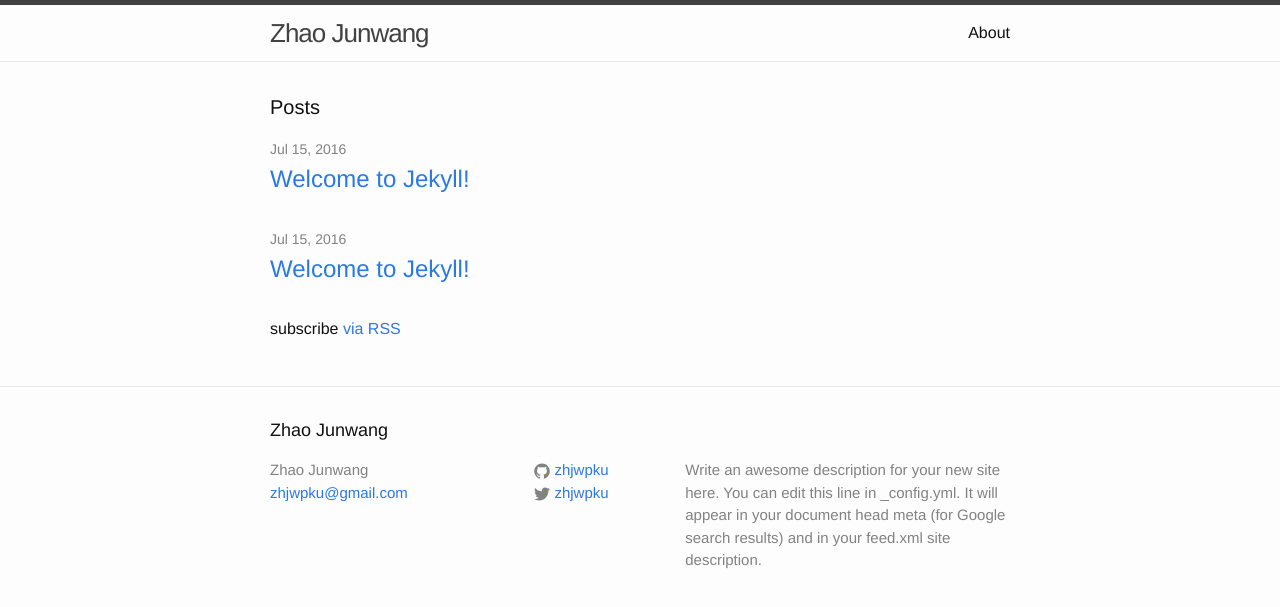
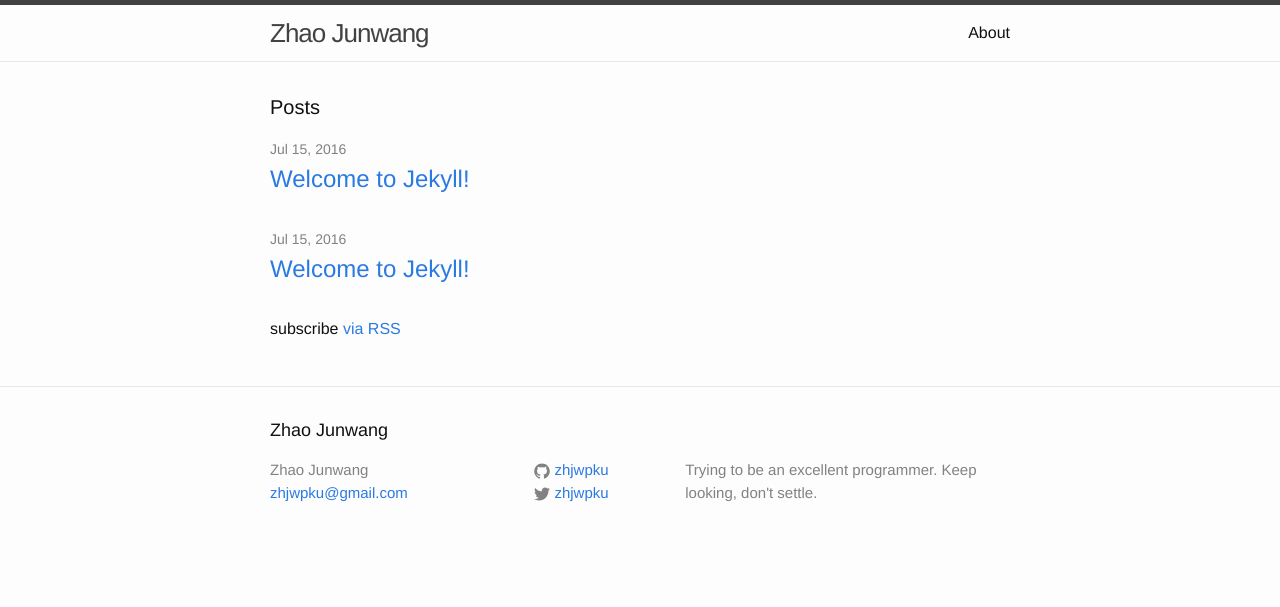
Before and after one commit to zhjwpku/zhjwpku.github.io, a Jekyll site: the page built from index.html, in a window 1280 px wide. Shown: the top 607 px of the page. Built offline with Jekyll 4.4.1, drawn with Linux system fonts in a browser that asks for light colours.

Commit message:
Modify the description
Signed-off-by: Zhao Junwang <zhjwpku@gmail.com>

```diff
--- a/_config.yml
+++ b/_config.yml
@@ -9,9 +9,8 @@
 title: Zhao Junwang
 email: zhjwpku@gmail.com
 description: > # this means to ignore newlines until "baseurl:"
-  Write an awesome description for your new site here. You can edit this
-  line in _config.yml. It will appear in your document head meta (for
-  Google search results) and in your feed.xml site description.
+  Trying to be an excellent programmer.
+  Keep looking, don't settle.
 baseurl: "" # the subpath of your site, e.g. /blog
 url: "http://yourdomain.com" # the base hostname & protocol for your site
 twitter_username: zhjwpku
```
